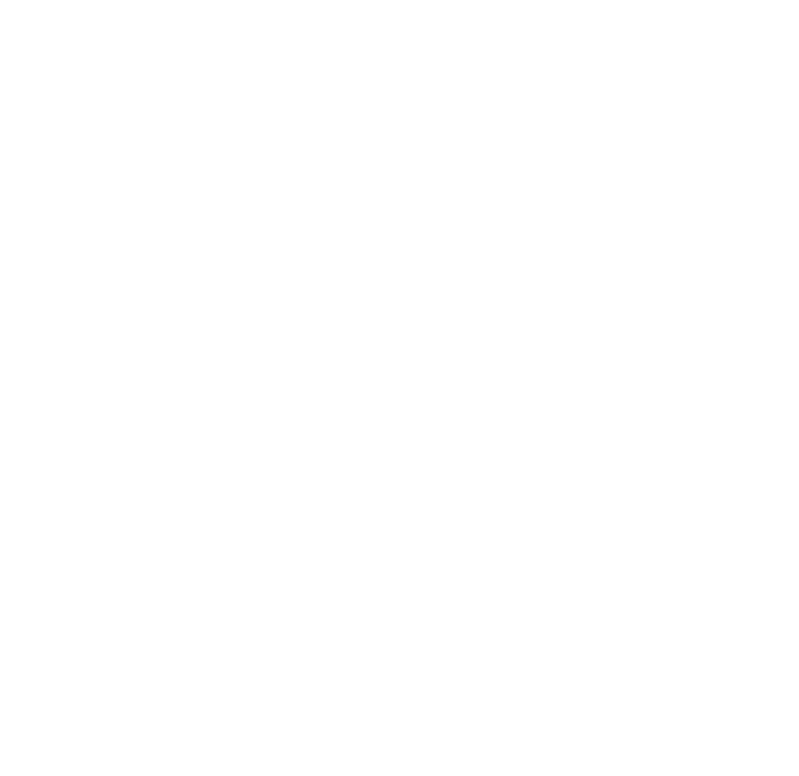
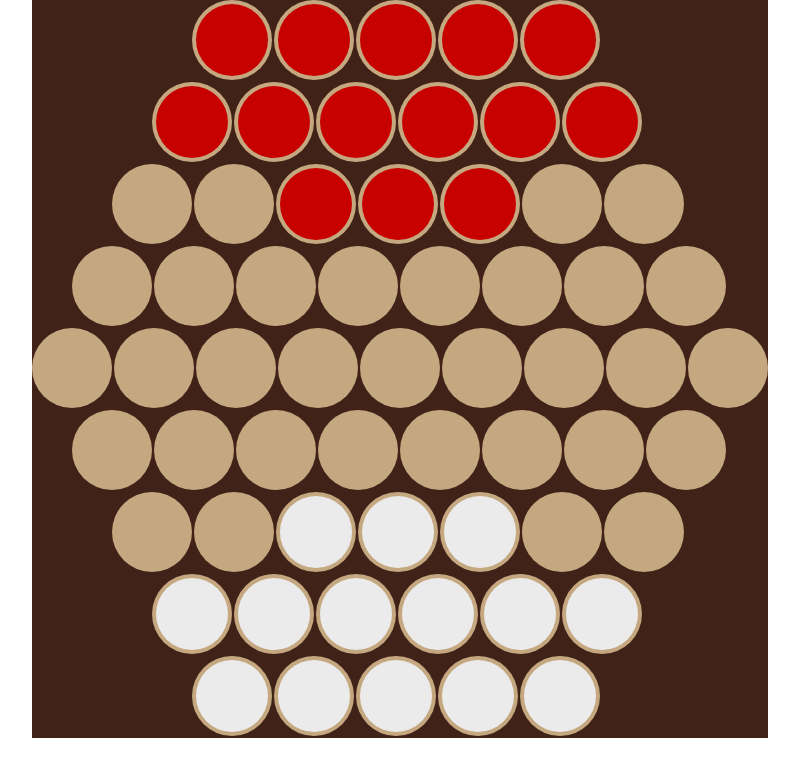
Before and after one commit to KodBilen42/ABALONE-PROJECT, a plain HTML site: page Abalone/Board.html in a window 1280 px wide. Shown: the whole page, without its empty margins (240-1039 px from the left). Drawn offline with Linux system fonts and the light colour scheme; files that its build step writes are made by us from their sources; the site is published under a folder, as on GitHub Pages, so addresses that start at the root find nothing.

Commit message:
arrangement

```diff
--- a/Abalone/Board.html
+++ b/Abalone/Board.html
@@ -5,7 +5,7 @@
     <meta http-equiv="X-UA-Compatible" content="IE=edge">
     <meta name="viewport" content="width=device-width, initial-scale=1.0">
     <title>Board</title>
-    <link rel="stylesheet" href="/Style/Board_style.css">
+    <link rel="stylesheet" href="Style/Board_style.css">
 </head>
 <body>
     <div class="container">
--- a/Abalone/index.html
+++ b/Abalone/index.html
@@ -5,7 +5,7 @@
     <meta http-equiv="X-UA-Compatible" content="IE=edge">
     <meta name="viewport" content="width=device-width, initial-scale=1.0">
     <title>Website</title>
-    <link rel="stylesheet" href="/Style/style.css">
+    <link rel="stylesheet" href="Style/style.css">
     <link rel="preconnect" href="https://fonts.googleapis.com">
     <link rel="preconnect" href="https://fonts.gstatic.com" crossorigin>
     <link href="https://fonts.googleapis.com/css2?family=Roboto:wght@300&display=swap" rel="stylesheet">
```
Also changed, not shown: Abalone/table.html (+1 -1 lines).
